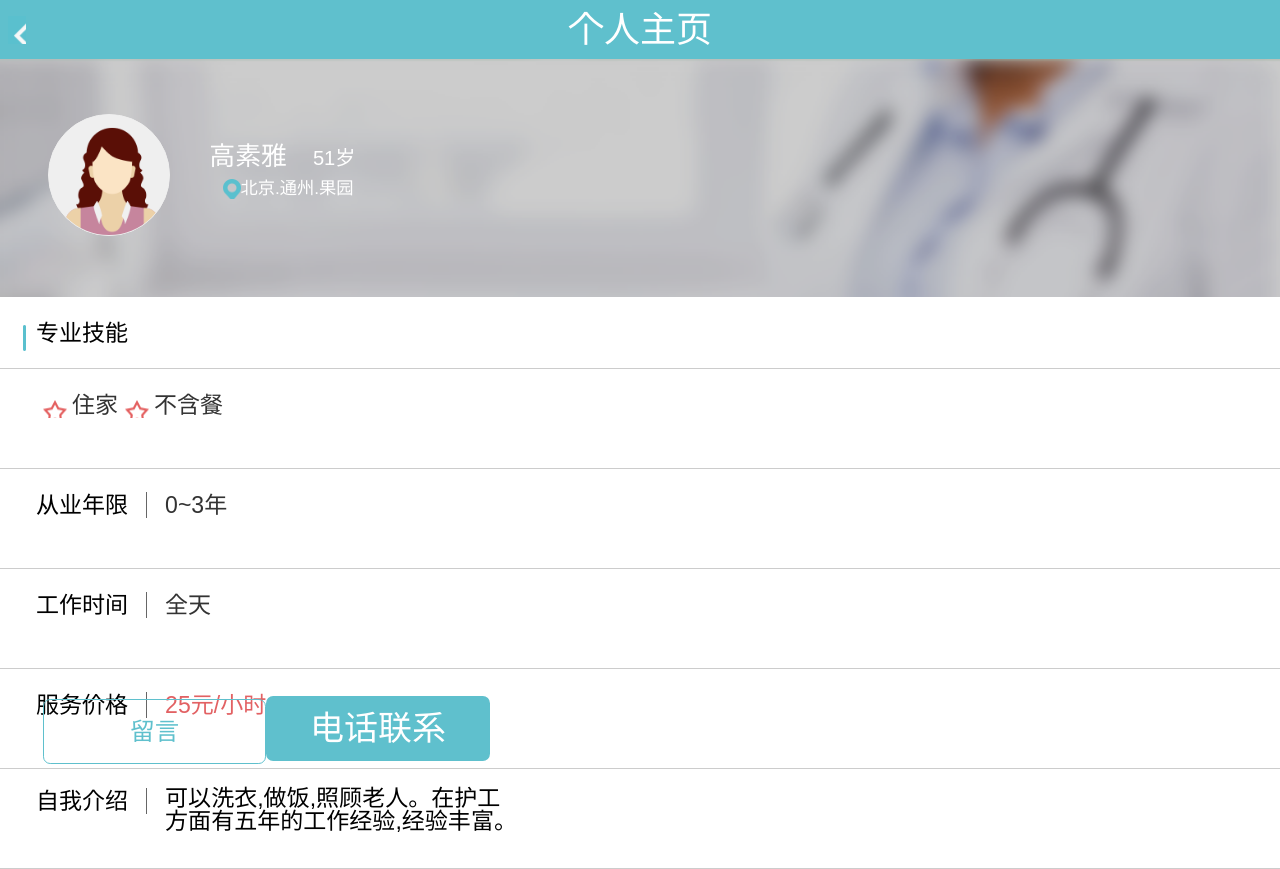
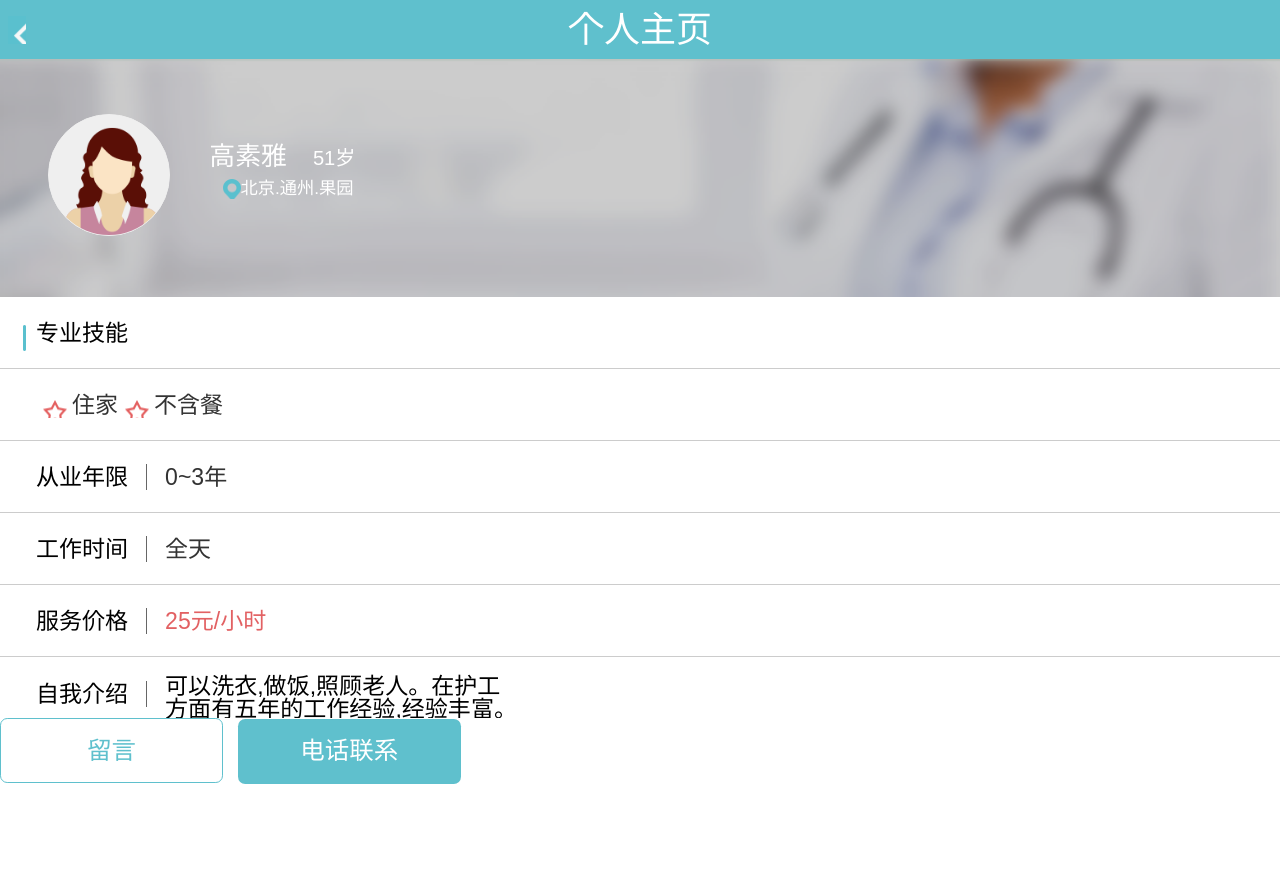
Before and after one commit to humorliang/myProject, a plain HTML site: page project04/index.html in a window 1280 px wide. After the commit the page ends 800 px from the top, so only its background shows below. Drawn offline with Linux system fonts and the light colour scheme.

Commit message:
bug
项目4底部的bug

```diff
--- a/project04/style.css
+++ b/project04/style.css
@@ -122,7 +122,7 @@ header>a {
 .major-skill li {
     padding-left: 0.6667rem;
     width: 100%;
-    height: 100px;
+    height: 1.3333rem;
     line-height: 1.3333rem;
     font-size: 0.4267rem;
     border-bottom: 1px #ccc solid;
@@ -164,13 +164,15 @@ header>a {
 footer {
     display: block;
     position: fixed;
-    bottom: 0.6667rem;
-    left: 0.8rem;
-    margin: 0 auto;
+    left: calc((100%-8.2rem)/12);
+    bottom: 2%;
+    width: 100%;
+    background: #fff;
 }
 
 footer>a:first-child {
     display: inline-block;
+    margin-right: 0.2667rem;
     height: 1.2rem;
     width: 4.1333rem;
     border: 1px solid #5fc0cd;
@@ -192,7 +194,7 @@ footer>a:last-child {
     background: #5fc0cd;
     text-align: center;
     line-height: 1.2rem;
-    font-size: 34px;
+    font-size: 0.4533rem;
     color: #fff;
     -webkit-border-radius: 0.1333rem;
     -moz-border-radius: 0.1333rem;
```
